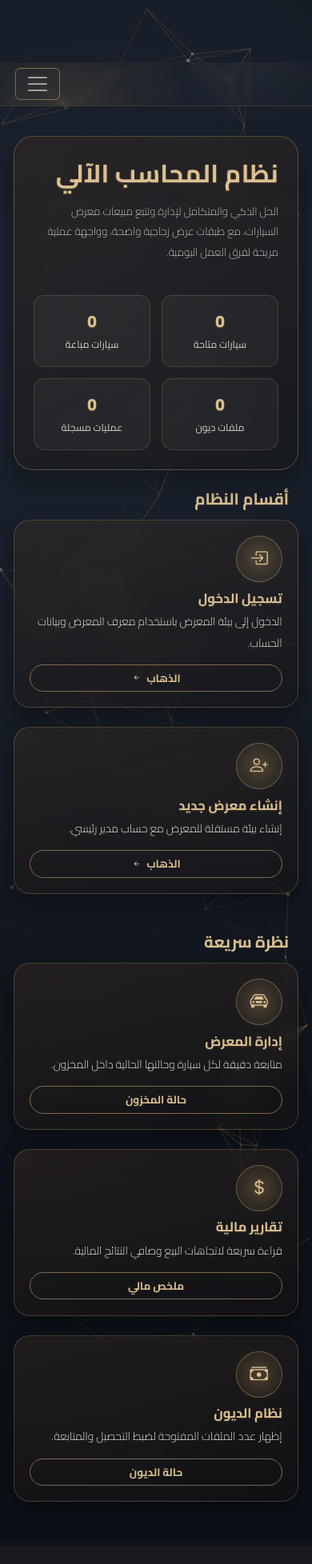
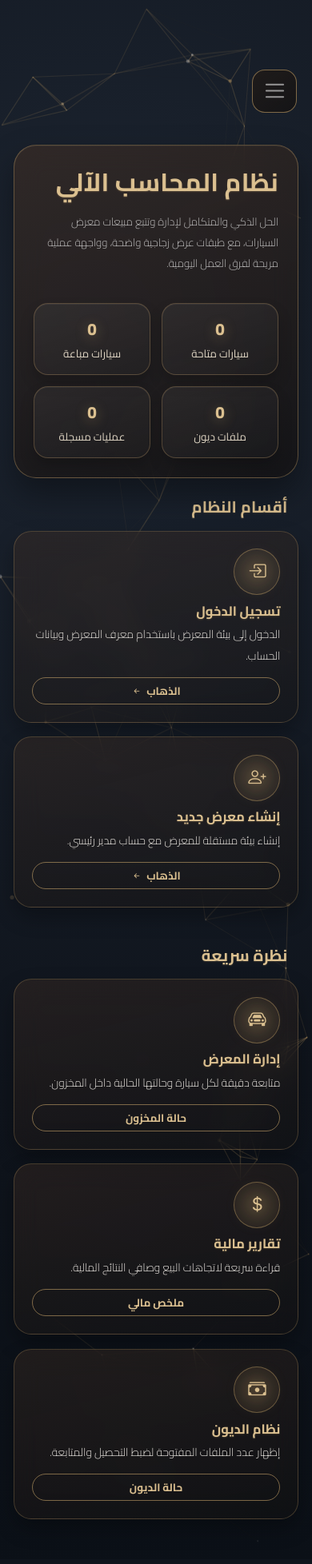
Before and after one commit to 3syw/car_sales_mangement_last_v, a Django app: page /home/ in a window 390 px wide. Shown: the whole page at 80% size. Before the commit the page ends 1928 px from the top, so only its background shows below. Run offline with Django 5.2, Linux system fonts and the light colour scheme; data comes from the database, SQL or seed files in the repository; data that the repository does not hold is empty; parts of the project's set-up code (start-up, migrations or seed data) failed here and were passed over.

Commit message:
Polish mobile home UI with refined navbar and hero styling

```diff
--- a/sales/templates/sales/home.html
+++ b/sales/templates/sales/home.html
@@ -207,6 +207,24 @@
     }
 
     @media (max-width: 991.98px) {
+        body.home-lux-active .navbar {
+            background: transparent !important;
+            border-bottom: 0 !important;
+            box-shadow: none !important;
+            backdrop-filter: none !important;
+            -webkit-backdrop-filter: none !important;
+            padding-top: 0.55rem !important;
+            padding-bottom: 0.2rem !important;
+        }
+
+        body.home-lux-active .navbar::before {
+            display: none;
+        }
+
+        body.home-lux-active .navbar .navbar-brand {
+            display: none !important;
+        }
+
         body.home-lux-active > .container {
             width: 100%;
             padding-inline: 0 !important;
@@ -217,54 +235,100 @@
         }
 
         .home-lux .home-hero-panel {
-            padding: 25px;
+            padding: 27px;
+            border-radius: 28px;
+            border-color: rgba(201, 164, 106, 0.38);
+            background: linear-gradient(160deg, rgba(68, 48, 36, 0.54), rgba(18, 13, 10, 0.56));
+            box-shadow: 0 20px 40px rgba(0, 0, 0, 0.36), inset 0 1px 0 rgba(255, 255, 255, 0.05);
         }
 
         .home-lux .home-title {
-            font-size: 2rem;
+            font-size: clamp(2rem, 6.4vw, 2.45rem);
+            line-height: 1.35;
+            margin-bottom: 1rem;
         }
 
         .home-lux .home-subtitle {
             color: rgba(224, 224, 224, 0.82);
+            font-size: 15px;
+            line-height: 1.92;
+            max-width: 100%;
         }
 
         .home-lux .home-kpi-board {
             grid-template-columns: repeat(2, minmax(0, 1fr));
-            gap: 15px;
-            margin-top: 1rem;
+            gap: 16px;
+            margin-top: 1.2rem;
         }
 
         .home-lux .home-kpi-item {
-            padding: 0.95rem 0.75rem;
-            min-height: 92px;
+            padding: 1rem 0.78rem;
+            min-height: 98px;
             display: flex;
             flex-direction: column;
             justify-content: center;
+            border-radius: 18px;
+            border-color: rgba(201, 164, 106, 0.3);
+            background: linear-gradient(160deg, rgba(255, 255, 255, 0.05), rgba(255, 255, 255, 0.015));
+            box-shadow: inset 0 1px 0 rgba(255, 255, 255, 0.06), 0 10px 18px rgba(0, 0, 0, 0.2);
         }
 
         .home-lux .home-kpi-value {
-            font-size: 1.35rem;
-            font-weight: 800;
+            font-size: 1.5rem;
+            font-weight: 900;
             color: var(--champagne-light);
-            text-shadow: 0 1px 2px rgba(201, 164, 106, 0.35);
+            text-shadow: 0 3px 16px rgba(201, 164, 106, 0.42);
         }
 
         .home-lux .home-kpi-label {
-            margin-top: 0.28rem;
+            margin-top: 0.32rem;
+            font-size: 0.84rem;
+            opacity: 0.95;
         }
 
         .home-lux .home-section-title {
             margin-inline: 0;
-            padding-inline: 0.75rem;
+            padding-inline: 0.85rem;
+            margin-bottom: 1.1rem;
+            letter-spacing: 0.2px;
+        }
+
+        .home-lux .home-nav-card,
+        .home-lux .home-info-card {
+            border-radius: 22px;
+            padding: 1.35rem;
+        }
+
+        .home-lux .row.g-4 {
+            --bs-gutter-y: 1.1rem;
         }
 
         body.home-lux-active .navbar .container {
             width: 100%;
             padding-inline: clamp(15px, 4.8vw, 20px) !important;
+            align-items: center;
         }
 
         body.home-lux-active .navbar-toggler {
             margin-inline: 0;
+            min-width: 56px;
+            height: 54px;
+            border-radius: 16px;
+            border-color: rgba(201, 164, 106, 0.58) !important;
+            background: linear-gradient(145deg, rgba(34, 27, 22, 0.74), rgba(19, 14, 11, 0.6));
+            box-shadow: 0 12px 24px rgba(0, 0, 0, 0.35), inset 0 1px 0 rgba(255, 255, 255, 0.07);
+        }
+
+        body.home-lux-active .navbar-toggler-icon {
+            width: 1.45em;
+            height: 1.45em;
+            filter: brightness(1.28);
+        }
+
+        body.home-lux-active #mainNavbar {
+            margin-top: 0.7rem;
+            border-color: rgba(201, 164, 106, 0.3);
+            background: rgba(9, 13, 20, 0.88);
         }
     }
 
```
